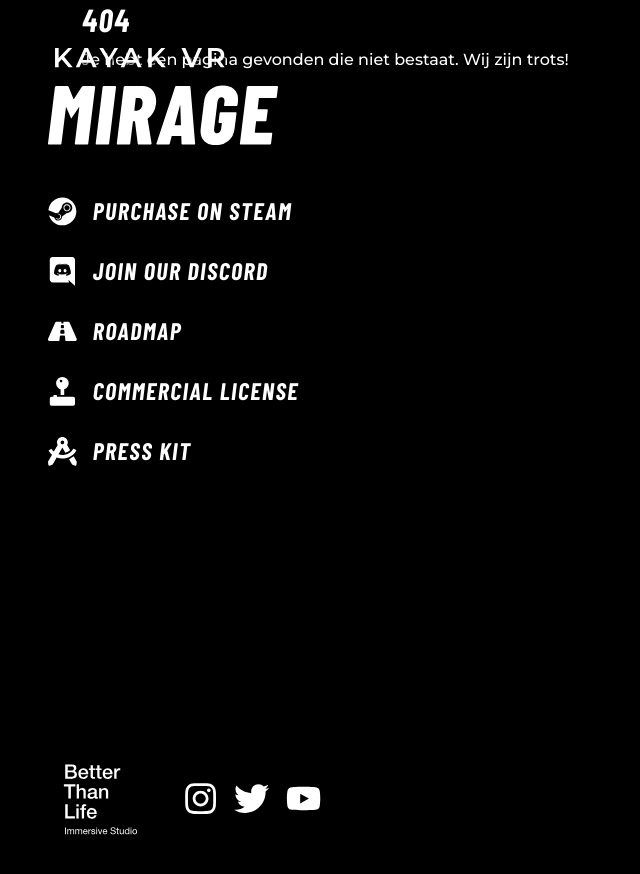
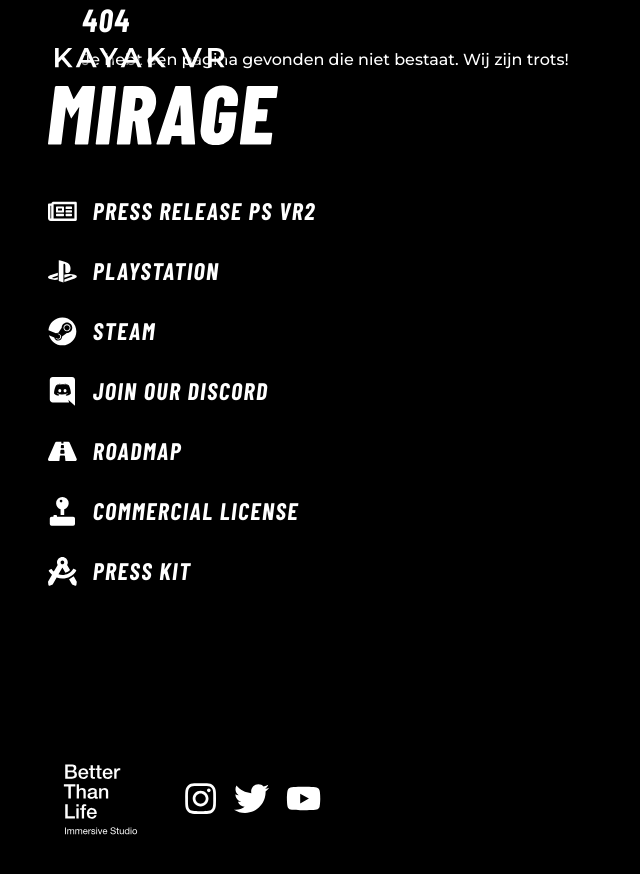
Before and after one commit to aijkoopmans/kayakvr, a Jekyll site: the page built from 404.html, in a window 1280 px wide. Shown: the top 874 px of the page, without its empty margins (0-640 px from the left). Built offline with Jekyll 4.4.1, drawn with Linux system fonts in a browser that asks for light colours.

Commit message:
playstation

```diff
--- a/Gemfile
+++ b/Gemfile
@@ -2,3 +2,4 @@
 
 gem 'github-pages'
 gem 'jekyll'
+gem "webrick"
--- a/_includes/header.html
+++ b/_includes/header.html
@@ -5,7 +5,10 @@
     </div>
     <div class="d-flex ps-4 ps-md-5 ms-md-0 align-items-center">
       <div class="links pt-4 pt-md-5 d-flex flex-column me-5">
-        <a class="me-md-5 d-flex align-items-center text-decoration-none" target="_blank" href="https://store.steampowered.com/app/1683340?utm_source=kayakvr.com">{% include steam_svg.html %}Purchase on Steam</a>
+        <a class="me-md-5 d-flex align-items-center text-decoration-none" target="_blank" href="https://drive.google.com/file/d/1dagA9NrTRdl6B_8M1gLo8Spi-ZpWQGTp/view?usp=share_link">{% include newspaper_svg.html %}Press Release PS VR2</a>
+        <a class="me-md-5 d-flex align-items-center text-decoration-none" target="_blank" href="https://store.steampowered.com/app/1683340?utm_source=kayakvr.com"></a>
+        <a class="d-flex mt-2 mt-md-4 align-items-center text-decoration-none" target="_blank" href="https://store.playstation.com/concept/10004438/">{% include playstation_svg.html %}PlayStation</a>
+        <a class="d-flex mt-2 mt-md-4 align-items-center text-decoration-none" target="_blank" href="https://store.steampowered.com/app/1683340?utm_source=kayakvr.com">{% include steam_svg.html %}Steam</a>
         <a class="d-flex mt-2 mt-md-4 align-items-center text-decoration-none" target="_blank" href="https://discord.gg/PDm8H7YDfy">{% include discord_svg.html %}Join our Discord</a>
         <a class="d-flex mt-2 mt-md-4 align-items-center text-decoration-none" target="_blank" href="https://trello.com/b/hSKybmxa">{% include road_svg.html %}Roadmap</a>
         <a class="d-flex mt-2 mt-md-4 align-items-center text-decoration-none" href="/commercial_license">{% include joystick_svg.html %}Commercial License</a>
--- /dev/null
+++ b/_includes/newspaper_svg.html
@@ -0,0 +1 @@
+<svg xmlns="http://www.w3.org/2000/svg" viewBox="0 0 576 512"><!-- Font Awesome Pro 5.15.4 by @fontawesome - https://fontawesome.com License - https://fontawesome.com/license (Commercial License) --><path d="M552 64H112c-20.858 0-38.643 13.377-45.248 32H24c-13.255 0-24 10.745-24 24v272c0 30.928 25.072 56 56 56h496c13.255 0 24-10.745 24-24V88c0-13.255-10.745-24-24-24zM48 392V144h16v248c0 4.411-3.589 8-8 8s-8-3.589-8-8zm480 8H111.422c.374-2.614.578-5.283.578-8V112h416v288zM172 280h136c6.627 0 12-5.373 12-12v-96c0-6.627-5.373-12-12-12H172c-6.627 0-12 5.373-12 12v96c0 6.627 5.373 12 12 12zm28-80h80v40h-80v-40zm-40 140v-24c0-6.627 5.373-12 12-12h136c6.627 0 12 5.373 12 12v24c0 6.627-5.373 12-12 12H172c-6.627 0-12-5.373-12-12zm192 0v-24c0-6.627 5.373-12 12-12h104c6.627 0 12 5.373 12 12v24c0 6.627-5.373 12-12 12H364c-6.627 0-12-5.373-12-12zm0-144v-24c0-6.627 5.373-12 12-12h104c6.627 0 12 5.373 12 12v24c0 6.627-5.373 12-12 12H364c-6.627 0-12-5.373-12-12zm0 72v-24c0-6.627 5.373-12 12-12h104c6.627 0 12 5.373 12 12v24c0 6.627-5.373 12-12 12H364c-6.627 0-12-5.373-12-12z"/></svg>
--- /dev/null
+++ b/_includes/playstation_svg.html
@@ -0,0 +1 @@
+<svg xmlns="http://www.w3.org/2000/svg" viewBox="0 0 576 512"><!-- Font Awesome Pro 5.15.4 by @fontawesome - https://fontawesome.com License - https://fontawesome.com/license (Commercial License) --><path d="M570.9 372.3c-11.3 14.2-38.8 24.3-38.8 24.3L327 470.2v-54.3l150.9-53.8c17.1-6.1 19.8-14.8 5.8-19.4-13.9-4.6-39.1-3.3-56.2 2.9L327 381.1v-56.4c23.2-7.8 47.1-13.6 75.7-16.8 40.9-4.5 90.9.6 130.2 15.5 44.2 14 49.2 34.7 38 48.9zm-224.4-92.5v-139c0-16.3-3-31.3-18.3-35.6-11.7-3.8-19 7.1-19 23.4v347.9l-93.8-29.8V32c39.9 7.4 98 24.9 129.2 35.4C424.1 94.7 451 128.7 451 205.2c0 74.5-46 102.8-104.5 74.6zM43.2 410.2c-45.4-12.8-53-39.5-32.3-54.8 19.1-14.2 51.7-24.9 51.7-24.9l134.5-47.8v54.5l-96.8 34.6c-17.1 6.1-19.7 14.8-5.8 19.4 13.9 4.6 39.1 3.3 56.2-2.9l46.4-16.9v48.8c-51.6 9.3-101.4 7.3-153.9-10z"/></svg>
```
Also changed, not shown: Gemfile.lock.
